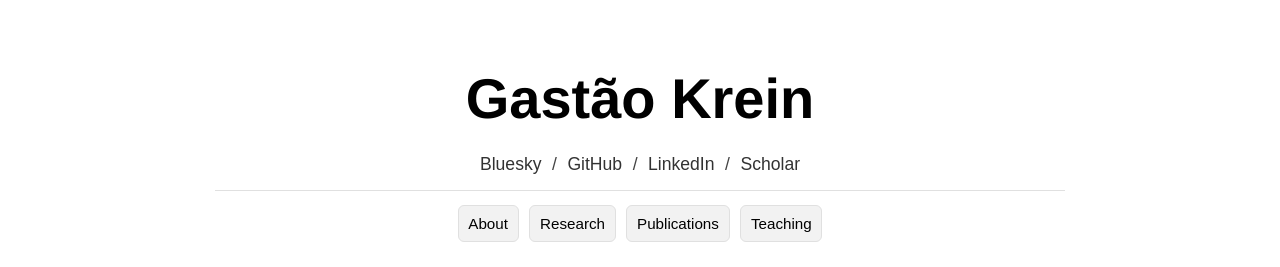
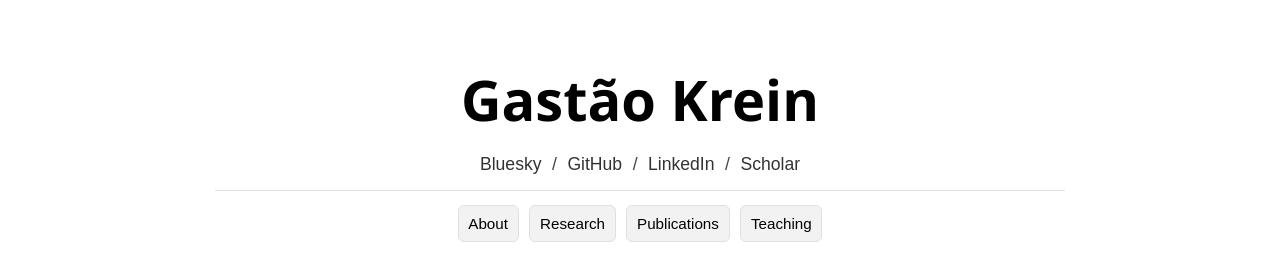
Before and after one commit to gkrein/gkrein.github.io, a Jekyll site: the page built from index.md, in a window 1280 px wide. Shown: the top 267 px of the page. Built offline with Jekyll 4.4.1, drawn with Linux system fonts in a browser that asks for light colours.

Commit message:
Update site.css

```diff
--- a/assets/css/site.css
+++ b/assets/css/site.css
@@ -39,7 +39,7 @@ a:hover { text-decoration: underline; }
 
 /* Masthead: centered name + centered social links */
 .masthead { text-align: center; margin-bottom: 0.75rem; }
-.masthead h1 { font-family: Helvetica, "Segoe UI Light", "Segoe UI", "DejaVu Sans ExtraLight", "DejaVu Sans", -apple-system, BlinkMacSystemFont, Roboto,
+.masthead h1 { font-family: "Helvetica Light", "Segoe UI Light", "Segoe UI", "DejaVu Sans ExtraLight", "DejaVu Sans", -apple-system, BlinkMacSystemFont, Roboto,
                Arial, sans-serif; font-size: 3.5rem; margin-top: 3.5rem; margin-bottom: 0.5rem; font-weight: 600; }
 .masthead .social { font-size: 1.10rem; color: var(--muted-text); }
 .masthead .social a { color: var(--text-color); opacity: 0.8; }
```
